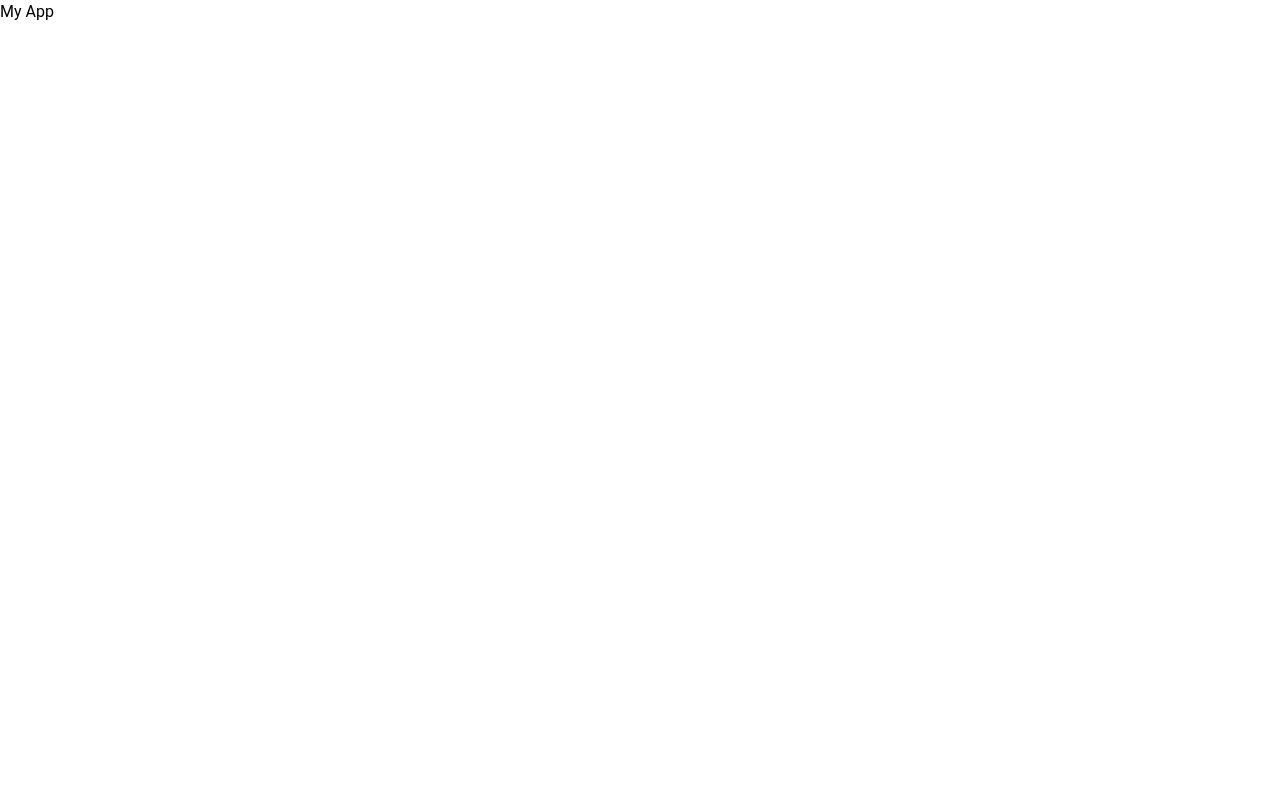
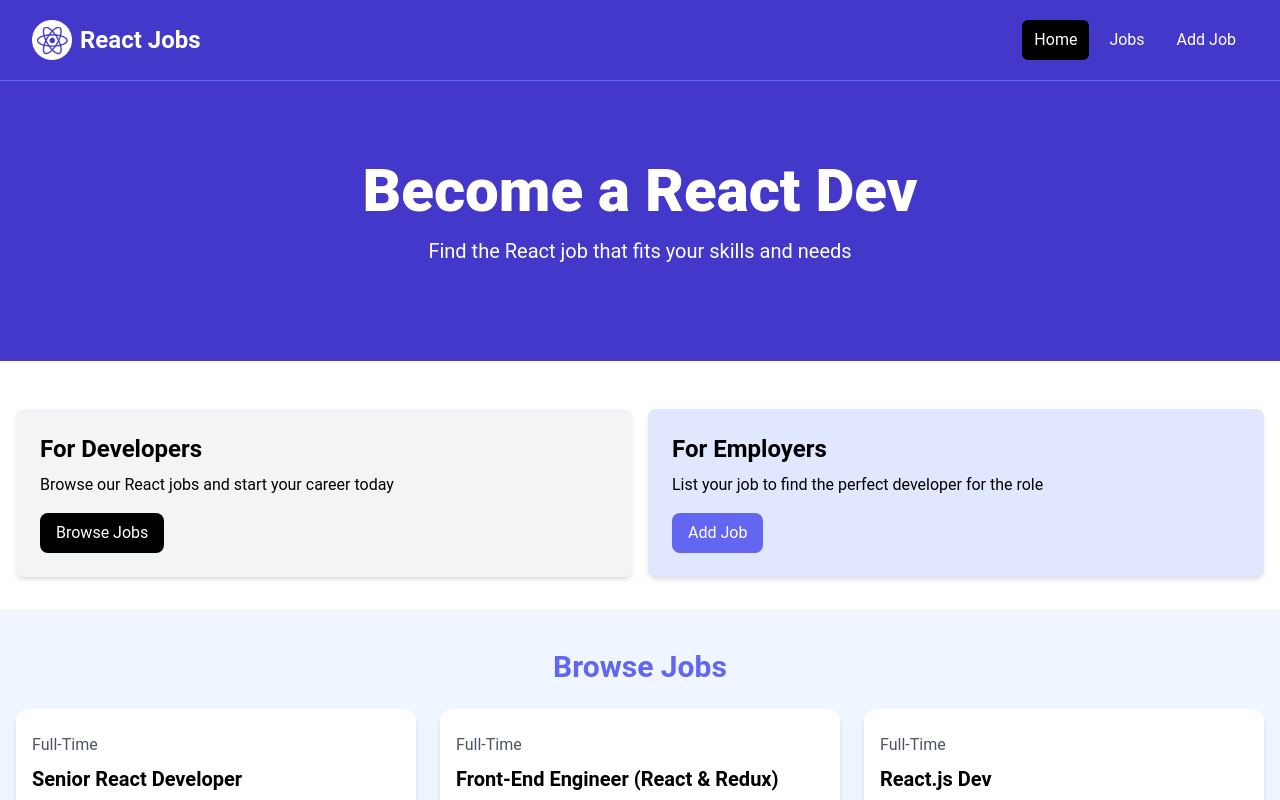
Before and after one commit to DammyJoshvtr/React-Jobs, a React (Vite) app: page / in a window 1280 px wide. Shown: the top 800 px of the page. Built offline with nearby package versions, Linux system fonts and the light colour scheme.

Commit message:
Used Layouts to Create the Hompage

```diff
--- a/src/App.jsx
+++ b/src/App.jsx
@@ -1,15 +1,19 @@
-import Navbar from "./components/Navbar";
-import Hero from "./components/Hero";
-import HomeCards from "./components/HomeCards";
-import JobListings from "./components/JobListings";
-import ViewAllJobs from "./components/ViewAllJobs";
-import { Route, createBrowserRouter, createRoutesFromElements, RouterProvider } from 'react-router-dom';
+import {
+  Route,
+  createBrowserRouter,
+  createRoutesFromElements,
+  RouterProvider
+} from 'react-router-dom';
+import HomePage from './pages/HomePage';
+import MainLayout from './layouts/MainLayout';
 
 const router = createBrowserRouter(
   createRoutesFromElements(
-    <Route index element={<h1>My App</h1>}/>
+    <Route path='/' element={<MainLayout />}>
+      <Route index element={ <HomePage /> } />
+    </Route>
   )
-)
+);
 
 const App = () => {
   return <RouterProvider router={router} />
--- /dev/null
+++ b/src/layouts/MainLayout.jsx
@@ -0,0 +1,13 @@
+import { Outlet } from "react-router-dom";
+import Navbar from '../components/Navbar'
+
+const MainLayout = () => {
+  return (
+    <>
+      <Navbar />
+      <Outlet />
+    </>
+  )
+}
+
+export default MainLayout
--- a/src/pages/HomePage.jsx
+++ b/src/pages/HomePage.jsx
@@ -1,7 +1,16 @@
+import Hero from '../components/Hero';
+import HomeCards from '../components/HomeCards';
+import JobListings from '../components/JobListings';
+import ViewAllJobs from '../components/ViewAllJobs'
+
 const HomePage = () => {
   return (
-    <div>HomePage</div>
-  )
-}
+  <>
+    <Hero />
+    <HomeCards />
+    <JobListings />
+    <ViewAllJobs />
+  </>
+)};
 
 export default HomePage
```
